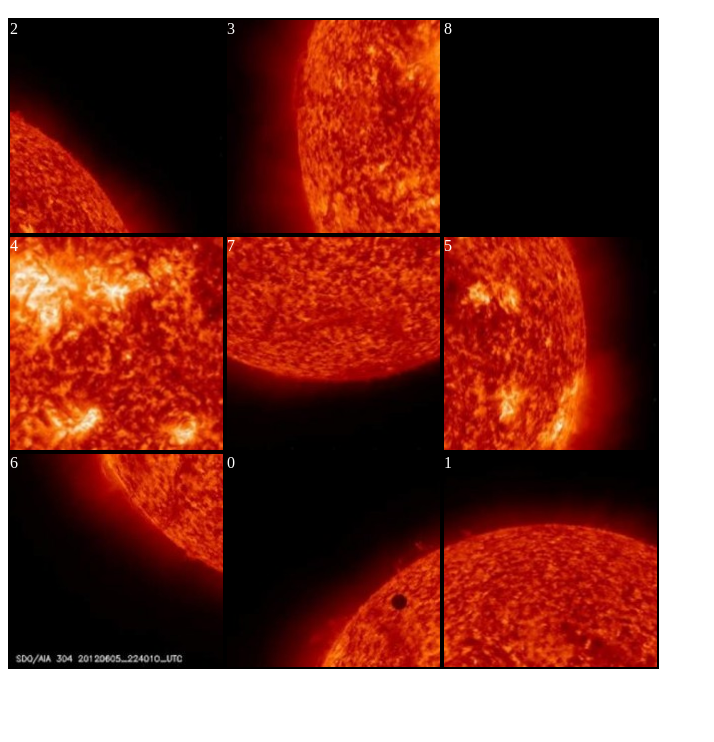
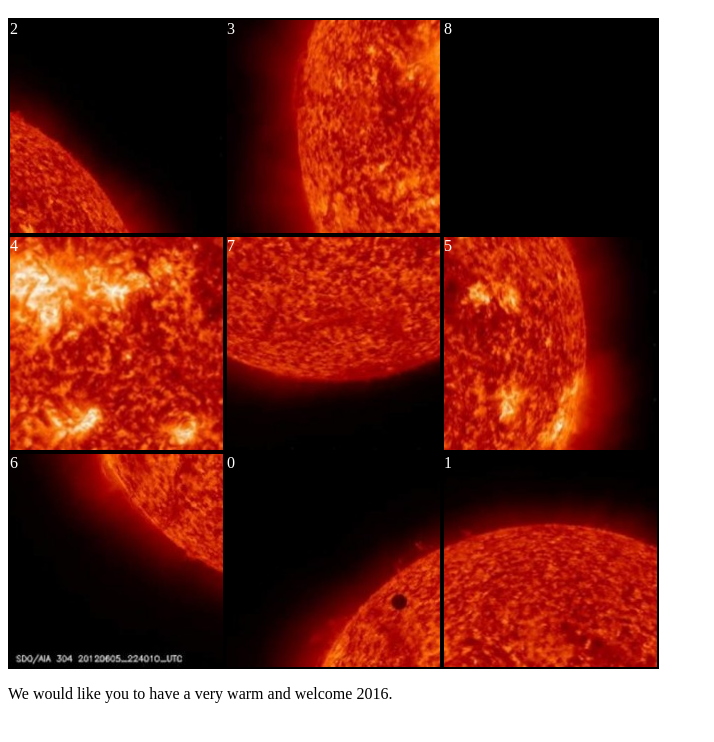
Before and after one commit to dvberkel/2016-wishes, a plain HTML site: page index.html in a window 1280 px wide. Shown: the part 48-790 px from the top of the page, without its empty margins (0-714 px from the left). Drawn offline with Linux system fonts and the light colour scheme.

Commit message:
Have a wish placeholder

```diff
--- a/index.html
+++ b/index.html
@@ -17,6 +17,9 @@
             <div class="lower middle tile">7</div>
             <div class="blank tile">8</div>
         </div>
+        <section>
+            <p>We would like you to have a very warm and welcome 2016.
+        </section>
         <script src="js/toarray.js"></script>
         <script src="js/permutation.js"></script>
         <script src="js/mvc.js"></script>
```
